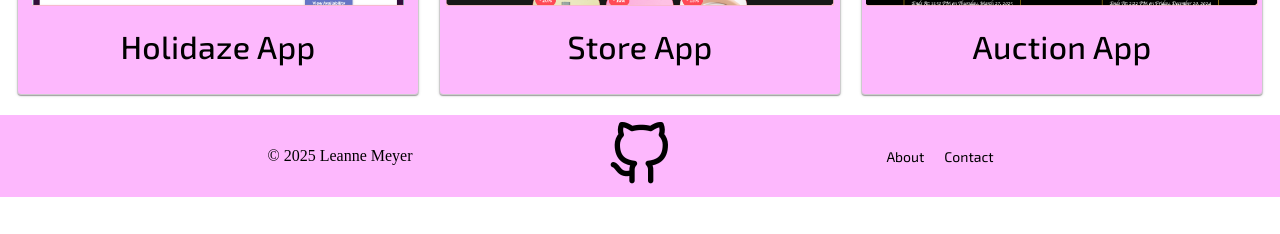
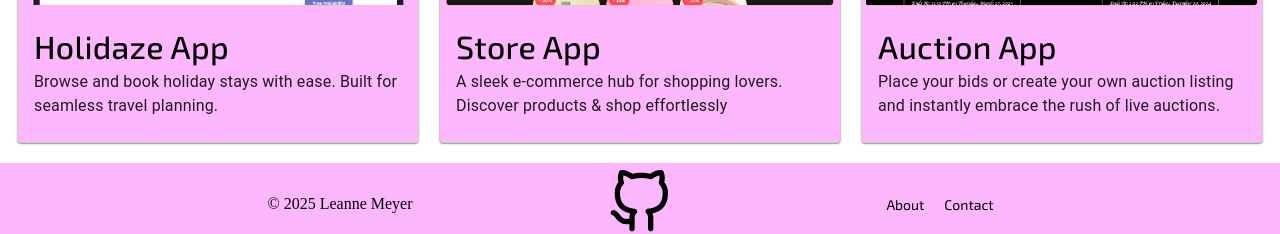
Before and after one commit to lem31/myPortfolio, a React (Vite) app: page / in a window 1280 px wide. Shown: the part 955-1189 px from the top of the page. Before the commit the page ends 1152 px from the top, so only its background shows below. Built offline with nearby package versions, Linux system fonts and the light colour scheme.

Commit message:
added descriptions to portfolio cards

```diff
--- a/src/Components/Pages/MyPortfolio/index.jsx
+++ b/src/Components/Pages/MyPortfolio/index.jsx
@@ -7,9 +7,10 @@ import portfolioStyles from "../../../CSS_Modules/Portfolio/index.module.css";
 import globStyles from "../../../CSS_Modules/Global/index.module.css";
 
 const projects = [
-  { title: "Holidaze App", image: HolidazeMainImage, link: "/ProjectOne" },
-  { title: "Store App", image: StoreMainImage, link: "/ProjectTwo" },
-   { title: "Auction App", image: AuctionMainImage, link: "/ProjectThree" },
+  { title: "Holidaze App", image: HolidazeMainImage, link: "/ProjectOne", description: "Browse and book holiday stays with ease. Built for seamless travel planning." },
+  { title: "Store App", image: StoreMainImage, link: "/ProjectTwo", description: "A sleek e-commerce hub for shopping lovers. Discover products & shop effortlessly" },
+  { title: "Auction App", image: AuctionMainImage, link: "/ProjectThree", description:
+"Place your bids or create your own auction listing and instantly embrace the rush of live auctions." },
 ];
 
 const PortfolioPage = () => {
--- a/src/Components/ProjectCard/index.jsx
+++ b/src/Components/ProjectCard/index.jsx
@@ -4,7 +4,7 @@ import { useNavigate } from "react-router-dom";
 import portfolioStyles from "../../CSS_Modules/Portfolio/index.module.css";
 import globStyles from "../../CSS_Modules/Global/index.module.css";
 
-const ProjectCard = ({ title, image, link }) => {
+const ProjectCard = ({ title, image, link, description }) => {
   const navigate = useNavigate();
     const [hovered, setHovered] = useState(false);
 
@@ -36,6 +36,8 @@ const ProjectCard = ({ title, image, link }) => {
       </div>
       <CardContent>
         <Typography className={globStyles.h2} sx={{fontWeight:'500'}} >{title}</Typography>
+        <Typography className={globStyles.p} sx={{fontWeight:'400'}} > {description}</Typography>
+
       </CardContent>
     </Card>
 {hovered && (
```
